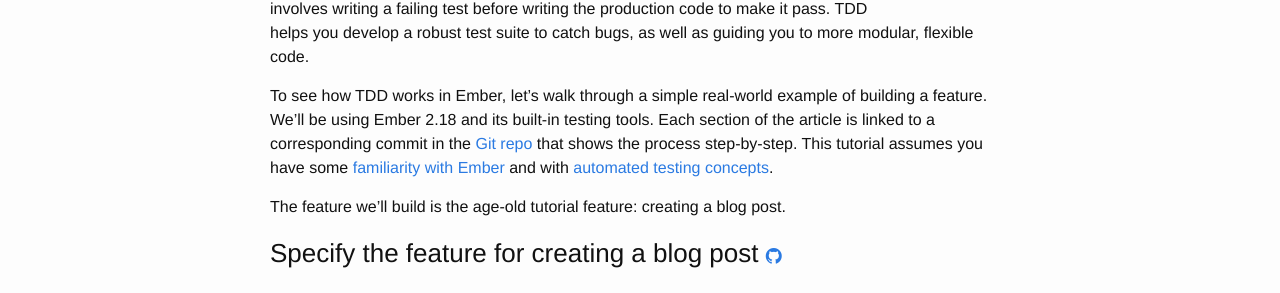
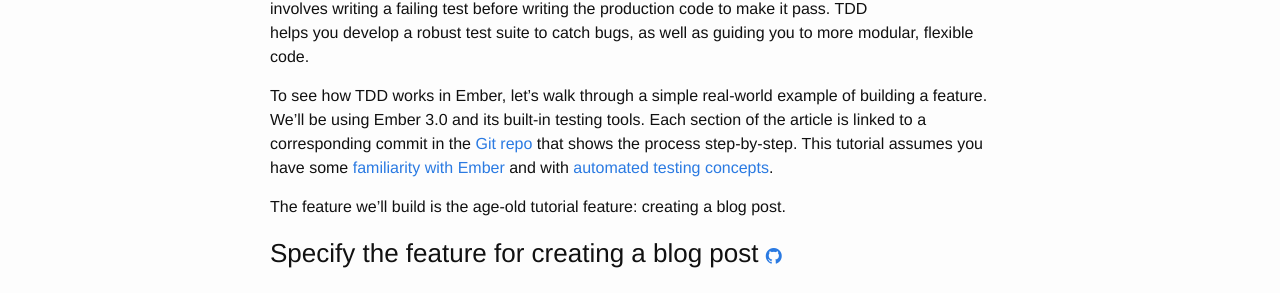
Before and after one commit to learn-tdd-in/learntdd.in, a Jekyll site: the page built from ember/index.md, in a window 1280 px wide and 900 px high. Shown: the part 191-484 px from the top of the window. Built offline with Jekyll 4.4.1, drawn with Linux system fonts in a browser that asks for light colours.

Commit message:
Update ember tutorial

```diff
--- a/ember/index.md
+++ b/ember/index.md
@@ -7,7 +7,7 @@
 
 {% include tutorial-intro.md %}
 
-To see how TDD works in Ember, let's walk through a simple real-world example of building a feature. We'll be using Ember 2.18 and its built-in testing tools. Each section of the article is linked to a corresponding commit in the [Git repo](https://github.com/learn-tdd-in/ember) that shows the process step-by-step. This tutorial assumes you have some [familiarity with Ember](https://guides.emberjs.com/v2.18.0/) and with [automated testing concepts](/concepts).
+To see how TDD works in Ember, let's walk through a simple real-world example of building a feature. We'll be using Ember 3.0 and its built-in testing tools. Each section of the article is linked to a corresponding commit in the [Git repo](https://github.com/learn-tdd-in/ember) that shows the process step-by-step. This tutorial assumes you have some [familiarity with Ember](https://guides.emberjs.com/v3.0.0/) and with [automated testing concepts](/concepts).
 
 The feature we'll build is the age-old tutorial feature: creating a blog post.
 
```
Also changed, not shown: 1 other file.
